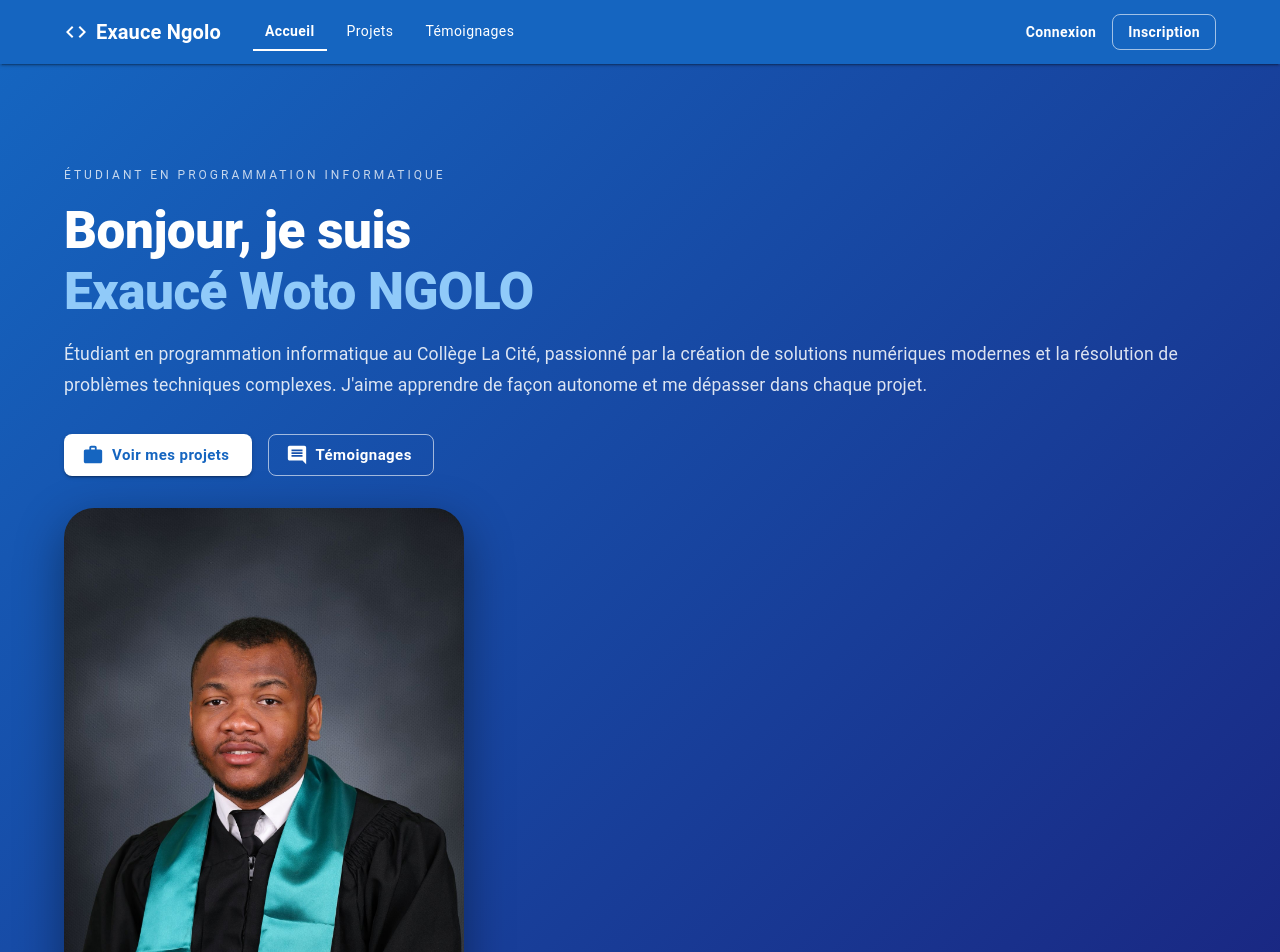
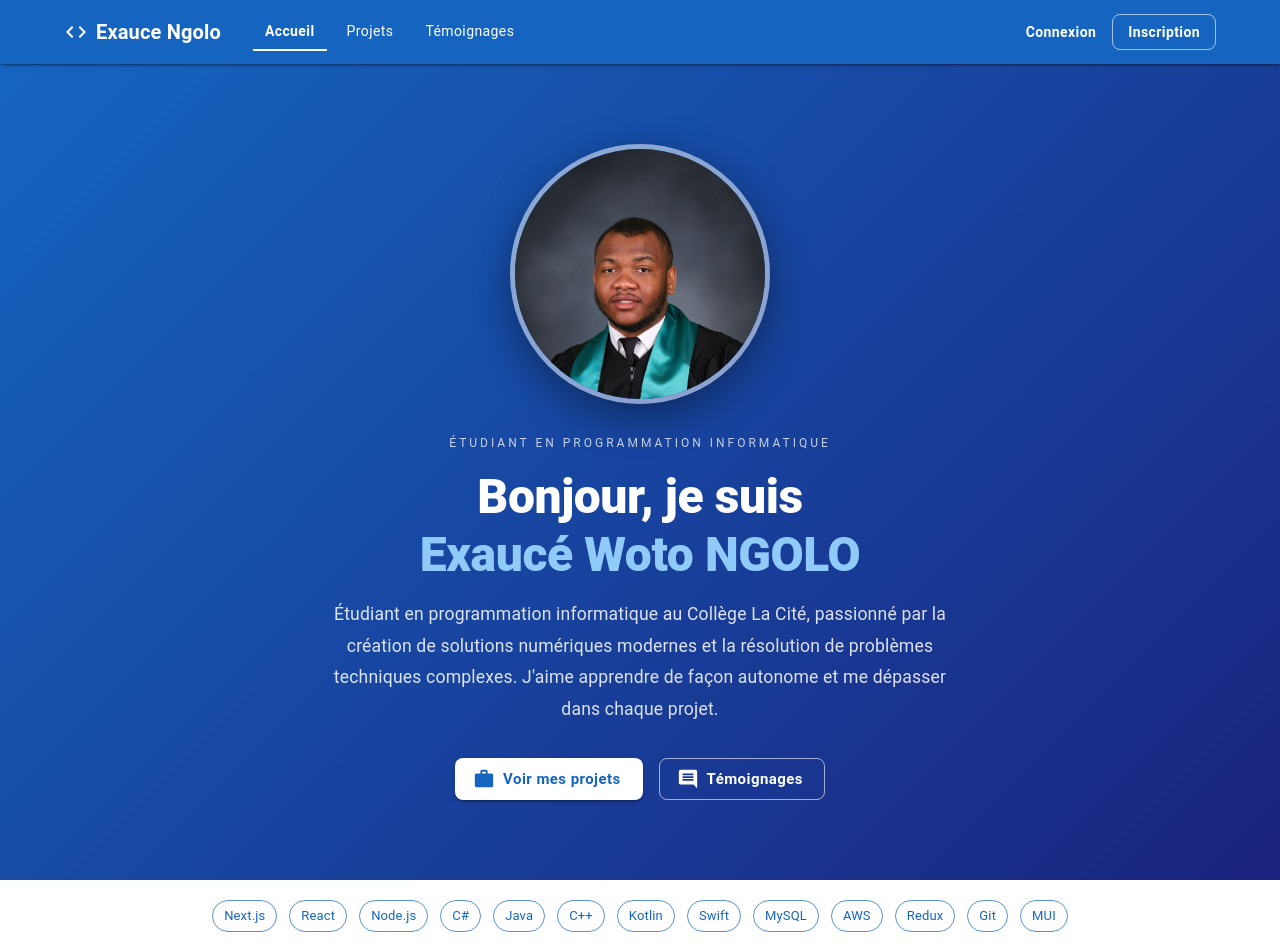
Before and after one commit to Exauce14/Portfolio_professionnel, a Next.js app: page / in a window 1280 px wide. Shown: the top 952 px of the page. Built offline with nearby package versions, Linux system fonts and the light colour scheme.

Commit message:
Refonte héro : photo centrée en médaillon, mise en page colonne unique

```diff
--- a/src/app/page.js
+++ b/src/app/page.js
@@ -36,23 +36,40 @@ export default function HomePage() {
   return (
     <Box>
         {/* Hero */}
-        <Box sx={{ background: 'linear-gradient(135deg, #1565C0 0%, #1A237E 100%)', color: 'white', py: { xs: 8, md: 12 } }}>
-          <Container maxWidth="lg">
-            <Grid container spacing={4} alignItems="center">
-              <Grid item xs={12} md={7}>
+        <Box sx={{ background: 'linear-gradient(135deg, #1565C0 0%, #1A237E 100%)', color: 'white', py: { xs: 8, md: 10 } }}>
+          <Container maxWidth="md">
+            <Box sx={{ display: 'flex', flexDirection: 'column', alignItems: 'center', textAlign: 'center' }}>
+
+              {/* Photo centrée */}
+              <Box
+                component="img"
+                src="/photo.jpeg"
+                alt="Exaucé Woto NGOLO"
+                sx={{
+                  width: { xs: 200, md: 260 },
+                  height: { xs: 200, md: 260 },
+                  objectFit: 'cover',
+                  objectPosition: 'center top',
+                  borderRadius: '50%',
+                  border: '5px solid rgba(255,255,255,0.5)',
+                  boxShadow: '0 12px 40px rgba(0,0,0,0.4)',
+                  mb: 3,
+                }}
+              />
+
               <Typography variant="overline" sx={{ color: 'rgba(255,255,255,0.75)', letterSpacing: 3 }}>
                 Étudiant en Programmation Informatique
               </Typography>
-                <Typography variant="h2" sx={{ fontWeight: 800, mt: 1, mb: 2, fontSize: { xs: '2.2rem', md: '3.2rem' } }}>
+              <Typography variant="h2" sx={{ fontWeight: 800, mt: 1, mb: 2, fontSize: { xs: '2rem', md: '3rem' } }}>
                 Bonjour, je suis<br />
                 <Box component="span" sx={{ color: '#90CAF9' }}>Exaucé Woto NGOLO</Box>
               </Typography>
-                <Typography variant="body1" sx={{ color: 'rgba(255,255,255,0.85)', mb: 4, lineHeight: 1.8, fontSize: '1.1rem' }}>
+              <Typography variant="body1" sx={{ color: 'rgba(255,255,255,0.85)', mb: 4, lineHeight: 1.8, fontSize: '1.1rem', maxWidth: 650 }}>
                 Étudiant en programmation informatique au Collège La Cité, passionné par la création de solutions
                 numériques modernes et la résolution de problèmes techniques complexes.
                 J&apos;aime apprendre de façon autonome et me dépasser dans chaque projet.
               </Typography>
-                <Box sx={{ display: 'flex', gap: 2, flexWrap: 'wrap' }}>
+              <Box sx={{ display: 'flex', gap: 2, flexWrap: 'wrap', justifyContent: 'center' }}>
                 <Button
                   component={Link}
                   href="/projects"
@@ -74,25 +91,7 @@ export default function HomePage() {
                   Témoignages
                 </Button>
               </Box>
-              </Grid>
-
-              <Grid item xs={12} md={5} sx={{ display: 'flex', justifyContent: 'center', alignItems: 'center' }}>
-                <Box
-                  component="img"
-                  src="/photo.jpeg"
-                  alt="Exaucé Woto NGOLO"
-                  sx={{
-                    width: { xs: 280, md: 400 },
-                    height: { xs: 373, md: 533 },
-                    objectFit: 'cover',
-                    objectPosition: 'center top',
-                    borderRadius: 3,
-                    boxShadow: '0 16px 48px rgba(0,0,0,0.4)',
-                    display: 'block',
-                  }}
-                />
-              </Grid>
-            </Grid>
+            </Box>
           </Container>
         </Box>
 
```
Lines whose indentation alone changed are shown as unchanged.
